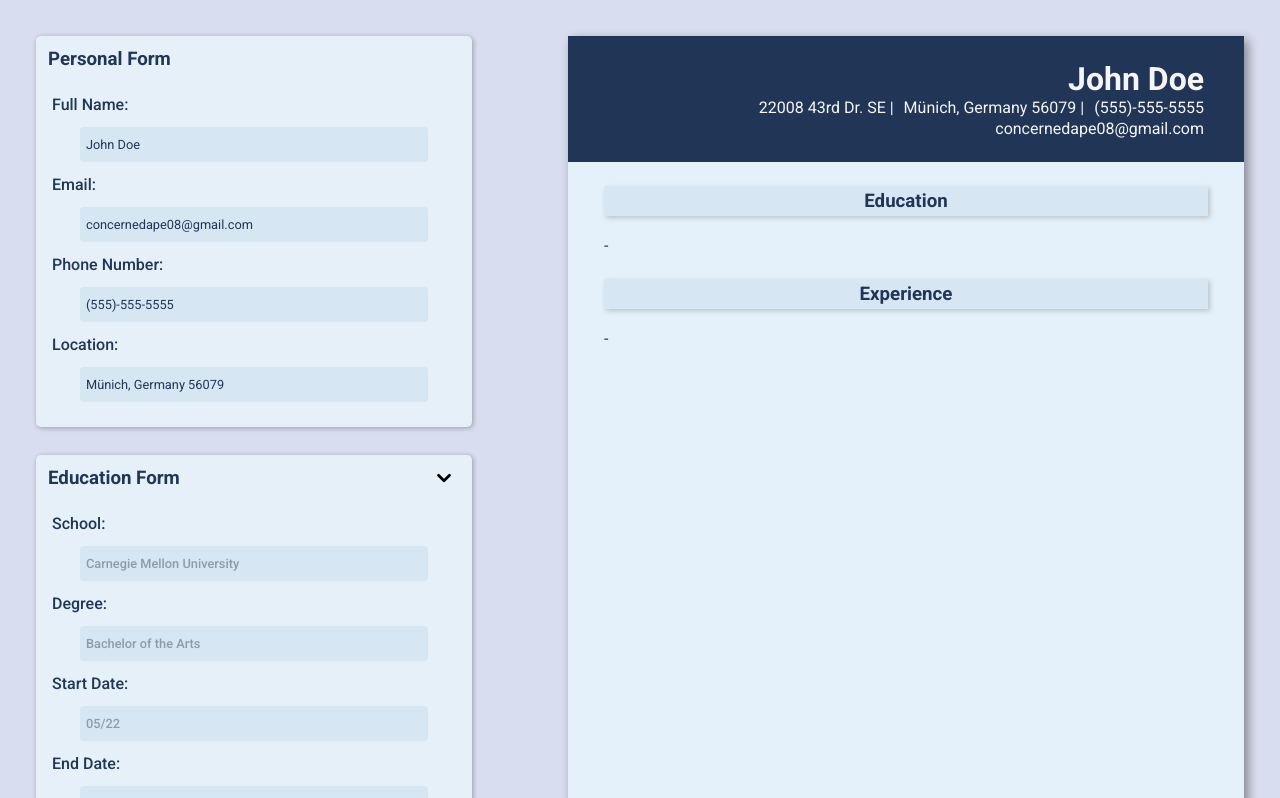
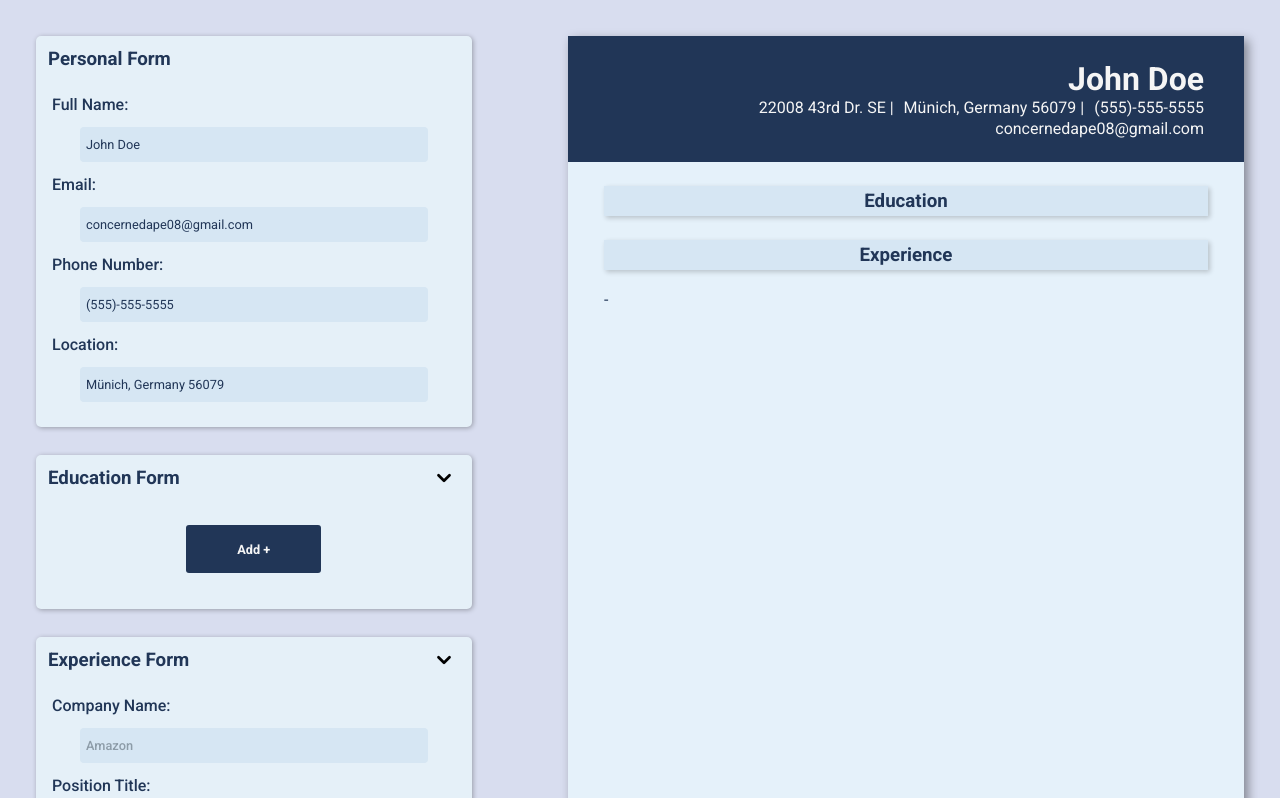
Before and after one commit to jpmunich/Odin-CV-Application, a React (Vite) app: page / in a window 1280 px wide. Shown: the top 798 px of the page. Built offline with nearby package versions, Linux system fonts and the light colour scheme.

Commit message:
Add ability to save multiple education instances

```diff
--- a/package.json
+++ b/package.json
@@ -11,7 +11,8 @@
   },
   "dependencies": {
     "react": "^18.3.1",
-    "react-dom": "^18.3.1"
+    "react-dom": "^18.3.1",
+    "uuid": "^10.0.0"
   },
   "devDependencies": {
     "@types/react": "^18.3.3",
--- a/src/components/Resume.jsx
+++ b/src/components/Resume.jsx
@@ -3,7 +3,7 @@ import EducationInformationResumeSection from './education-info/EducationInforma
 import ExperienceInformationResumeSection from './experience-info/ExperienceInformationResumeSection';
 import '../styles/Resume.css';
 
-function Resume({ personalInfo, educationInfo, experienceInfo }) {
+function Resume({ personalInfo, experienceInfo, educationUnits }) {
         return (
             <div className="resume-container">
                 <PersonalInformationResumeSection
@@ -13,11 +13,7 @@ function Resume({ personalInfo, educationInfo, experienceInfo }) {
                     location={personalInfo.location}
                 />
                 <EducationInformationResumeSection
-                    school={educationInfo.school}
-                    degree={educationInfo.degree}
-                    startDate={educationInfo.startDate}
-                    endDate={educationInfo.endDate}
-                    location={educationInfo.location}
+                    educationUnits={educationUnits}
                 />
                 <ExperienceInformationResumeSection
                     company={experienceInfo.company}
--- a/src/components/SyncedFormAndResume.jsx
+++ b/src/components/SyncedFormAndResume.jsx
@@ -1,8 +1,10 @@
 import { useState } from 'react';
 import { Resume } from "./Resume";
+import { v4 as uuidv4 } from 'uuid'; // package that generate unique keys
 import PersonalInformationForm from "./personal-info/PersonalInformationForm";
 import EducationInformationForm from "./education-info/EducationInformationForm";
 import ExperienceInformationForm from "./experience-info/ExperienceInformationForm";
+import ResumeInformationUnitEducation from './education-info/ResumeInformationUnitEducation';
 
 function SyncedFormAndResume() {
   const [personalInfo, setPersonalInfo] = useState({
@@ -13,22 +15,20 @@ function SyncedFormAndResume() {
     phone: "(555)-555-5555"
   });
 
-  const [educationInfo, setEducationInfo] = useState({
-    school: "",
-    degree: "",
-    startDate: "",
-    endDate: "",
-    location: ""
-  })
+  const [educationInfo, setEducationInfo] = useState([]);
+  const [selectedEducationUnit, setSelectedEducationUnit] = useState({});
+  const [queuedSelectedEducationUnit, setQueuedSelectedEducationUnit] = useState({});
+  const [isPreexistingEducationUnitSelected, setIsPreexistingEducationUnitSelected] = useState(false);
+  const [isEducationUnitSelected, setIsEducationUnitSelected] = useState(false);
+  const [educationUnitHeaders, setEducationUnitHeaders] = useState([]);
 
-  const [experienceInfo, setExperienceInfo] = useState({
-    company: "",
-    position: "",
-    startDate: "",
-    endDate: "",
-    location: "",
-    description: ""
-  })
+
+  const [experienceInfo, setExperienceInfo] = useState([{}]);
+  const [selectedExperienceUnit, setSelectedExperienceUnit] = useState({});
+  const [queuedSelectedExperienceUnit, setQueuedSelectedExperienceUnit] = useState({});
+  const [isExperienceUnitSelected, setIsExperienceUnitSelected] = useState(false);
+  const [isPreexistingExperienceUnitSelected, setIsPreexistingExperienceUnitSelected] = useState(false);
+  const [ExperienceUnitHeaders, setExperienceUnitHeaders] = useState([]);
 
   const handlePersonalInfoChange = (e) => {
     const property = e.target.id;
@@ -36,23 +36,153 @@ function SyncedFormAndResume() {
       ...personalInfo,
       [property]: e.target.value
     });
-  }
+  };
+
+  const handleSetIsPreexistingEducationUnitSelectedTrue = () => setIsPreexistingEducationUnitSelected(true);
+  const handleSetIsPreexistingEducationUnitSelectedFalse = () => setIsPreexistingEducationUnitSelected(false);
 
   const handleSaveEducation = () => {
     const schoolValue = document.getElementById("school").value;
-    const degreeValue = document.getElementById("degree").value;
-    const startDateValue = document.getElementById("education-start-date").value;
-    const endDateValue = document.getElementById("education-end-date").value;
-    const locationValue = document.getElementById("education-location").value;
 
-    setEducationInfo({
-      school: schoolValue,
-      degree: degreeValue,
-      startDate: startDateValue,
-      endDate: endDateValue,
-      location: locationValue
-    })
+    const unselectedEduUnits = educationInfo.filter(unit => {
+      return unit.school !== "" && unit !== selectedEducationUnit
+    });
+
+    if (!isPreexistingEducationUnitSelected) {
+      if (schoolValue !== "") {
+        setEducationInfo([
+          ...unselectedEduUnits,
+          queuedSelectedEducationUnit
+        ]);
+      };
+    } else {
+      if (schoolValue !== "") {
+        setEducationInfo([
+          ...unselectedEduUnits,
+          queuedSelectedEducationUnit
+        ]);
+      };
+    }
+  };
+
+  const handleSelectNewEducationUnit = (e) => {
+    setSelectedEducationUnit(educationInfo.find(unit => {
+      return unit.school === e.target.textContent;
+    }));
+    setQueuedSelectedEducationUnit(educationInfo.find(unit => {
+      return unit.school === e.target.textContent;
+    }));
   }
+
+  const eduSave = () => {
+    const schoolValue = document.getElementById("school").value;
+    const unselectedEduHeaders = educationUnitHeaders.filter(unit => {
+      return unit.school !== "" && unit.name !== selectedEducationUnit.school
+    });
+    console.log(isPreexistingEducationUnitSelected)
+
+    if (!isPreexistingEducationUnitSelected && schoolValue !== "") {
+        setEducationUnitHeaders([
+            ...educationUnitHeaders,
+            {
+                name: queuedSelectedEducationUnit.school
+            }
+        ])
+    } else {
+        setEducationUnitHeaders([
+            ...unselectedEduHeaders,
+            {
+              name: queuedSelectedEducationUnit.school,
+            }
+        ])
+    }
+    handleSetIsPreexistingEducationUnitSelectedFalse();
+    toggleIsEducationUnitSelected();
+}
+
+const eduSaves = educationUnitHeaders.map(unit => {
+    return (
+        <div
+            onClick={handleSelectNewEducationUnit}
+            key={uuidv4()}
+        >
+            <h3 onClick={() => {toggleIsEducationUnitSelected(); handleSetIsPreexistingEducationUnitSelectedTrue();}}
+                className='education-information-header-container'
+            >{unit.name}</h3>
+        </div>
+    );
+});
+
+  const toggleIsEducationUnitSelected = () => setIsEducationUnitSelected(!isEducationUnitSelected);
+
+  const updateInputValuesEducation = (e) => {
+    if (e.target.id === "school" || e.target.id === "degree") {
+      const property = e.target.id;
+      setQueuedSelectedEducationUnit({
+        ...queuedSelectedEducationUnit,
+        [property]: e.target.value
+      })
+    } else if (e.target.id === "education-start-date") {
+      setQueuedSelectedEducationUnit({
+        ...queuedSelectedEducationUnit,
+        startDate: e.target.value
+      })
+    } else if (e.target.id === "education-end-date") {
+      setQueuedSelectedEducationUnit({
+        ...queuedSelectedEducationUnit,
+        endDate: e.target.value
+      })
+    } else if (e.target.id === "education-location") {
+      setQueuedSelectedEducationUnit({
+        ...queuedSelectedEducationUnit,
+        location: e.target.value
+      })
+    }
+  }
+
+  const createEduUnit = () => {
+    setSelectedEducationUnit({
+      school: "",
+      degree: "",
+      startDate: "",
+      endDate: "",
+      location: ""
+      }
+    )
+
+    setQueuedSelectedEducationUnit({
+      school: "",
+      degree: "",
+      startDate: "",
+      endDate: "",
+      location: ""
+      }
+    )
+
+    setEducationInfo([
+        ...educationInfo,
+        {
+          school: "",
+          degree: "",
+          startDate: "",
+          endDate: "",
+          location: ""
+        }
+    ])
+  }
+
+  const ResumeInformationUnitsEducation = educationInfo.map(unit => {
+      return (
+          <ResumeInformationUnitEducation
+            key={uuidv4()}
+            school={unit.school}
+            degree={unit.degree}
+            startDate={unit.startDate}
+            endDate={unit.endDate}
+            location={unit.location}
+          />
+      );
+  });
 
   const handleSaveExperience = () => {
     const companyValue = document.getElementById("company").value;
@@ -62,33 +192,35 @@ function SyncedFormAndResume() {
     const locationValue = document.getElementById("experience-location").value;
     const descriptionValue = document.getElementById("experience-description").value;
 
-    setExperienceInfo({
+    setExperienceInfo([
+      ...experienceInfo,
+      {
       company: companyValue,
       position: positionValue,
       startDate: startDateValue,
       endDate: endDateValue,
       location: locationValue,
       description: descriptionValue
-    })
-  }
+    }]);
+  };
 
-  const handleCancelEducation = () => {
+  const handleDeleteEducation = () => {
     document.getElementById("school").value = "";
     document.getElementById("degree").value = "";
     document.getElementById("education-start-date").value = "";
     document.getElementById("education-end-date").value = "";
     document.getElementById("education-location").value = "";
 
-    setEducationInfo({
+    setEducationInfo([{
       school: "",
       degree: "",
       startDate: "",
       endDate: "",
       location: ""
-    })
-  }
+    }]);
+  };
 
-  const handleCancelExperience = () => {
+  const handleDeleteExperience = () => {
     document.getElementById("company").value = "";
     document.getElementById("position").value = "";
     document.getElementById("experience-start-date").value = "";
@@ -104,16 +236,39 @@ function SyncedFormAndResume() {
       location: "",
       description: ""
     })
-  }
+  };
 
   return (
     <div className="ui-container">
         <div className="form-container">
-            <PersonalInformationForm onChange={handlePersonalInfoChange} name={personalInfo.name} email={personalInfo.email} phone={personalInfo.phone} location={personalInfo.location} />
-            <EducationInformationForm onSave={handleSaveEducation} onCancel={handleCancelEducation}/>
-            <ExperienceInformationForm onSave={handleSaveExperience} onCancel={handleCancelExperience}/>
+            <PersonalInformationForm
+              onChange={handlePersonalInfoChange}
+              name={personalInfo.name}
+              email={personalInfo.email}
+              phone={personalInfo.phone}
+              location={personalInfo.location}
+            />
+            <EducationInformationForm
+              onSave={handleSaveEducation}
+              onDelete={handleDeleteEducation}
+              createEduUnit={createEduUnit}
+              inputValues={queuedSelectedEducationUnit}
+              onUpdateInputValues={updateInputValuesEducation}
+              isEducationUnitSelected={isEducationUnitSelected}
+              toggleIsEducationUnitSelected={toggleIsEducationUnitSelected}
+              eduSave={eduSave}
+              eduSaves={eduSaves}
+              />
+            <ExperienceInformationForm
+              onSave={handleSaveExperience}
+              onDelete={handleDeleteExperience}
+            />
         </div>
-      <Resume personalInfo={personalInfo} educationInfo={educationInfo} experienceInfo={experienceInfo}/>
+      <Resume
+        personalInfo={personalInfo}
+        experienceInfo={experienceInfo[0]}
+        educationUnits={ResumeInformationUnitsEducation}
+      />
     </div>
   );
 };
--- a/src/components/education-info/EducationInformationForm.jsx
+++ b/src/components/education-info/EducationInformationForm.jsx
@@ -1,53 +1,55 @@
 import { useState } from 'react';
+import { v4 as uuidv4 } from 'uuid'; // package that generate unique keys
+import EducationInformationFormUnit from './EducationInformationFormUnit';
+import EducationInformationResumeSection from './EducationInformationResumeSection';
+import chevronUp from '../../assets/chevrons/chevron-up.svg';
 import chevronDown from '../../assets/chevrons/chevron-down.svg';
-import chevronUp from '../../assets/chevrons/chevron-up.svg';
 
-function EducationInformationForm({ onSave, onCancel }) {
-    const [isActive, setIsActive] = useState(true);
-    const handleClick = () => {
-        setIsActive(!isActive);
-    }
+function EducationInformationForm({
+        onSave,
+        onDelete,
+        createEduUnit,
+        inputValues,
+        onUpdateInputValues,
+        isEducationUnitSelected,
+        toggleIsEducationUnitSelected,
+        eduSave,
+        eduSaves
+    }) {
 
-    if (isActive) {
+    const [isFormOpen, setisFormOpen] = useState(true)
+
+    const toggleActive = () => setisFormOpen(!isFormOpen)
+
+    if (isFormOpen && isEducationUnitSelected) {
         return (
-            <div className="education-information-form-container">
-                <div onClick={handleClick} className="education-information-header-container">
+            <EducationInformationFormUnit
+                onSave={onSave}
+                eduSave={eduSave}
+                onDelete={onDelete}
+                onCancel={toggleIsEducationUnitSelected}
+                onToggleActive={toggleActive}
+                inputValues={inputValues}
+                onUpdateInputValues={onUpdateInputValues}
+            />
+        );
+    } else if (isFormOpen && !isEducationUnitSelected) {
+        return (
+            <div className='education-information-form-container'>
+                <div onClick={toggleActive} className="education-information-header-container">
                     <h3>Education Form</h3>
                     <img src={chevronDown} alt="chevron" />
                 </div>
-                <form action="#">
-                    <label htmlFor="school">School:</label>
-                    <div className='education-information-input-container'>
-                        <input id="school" name="school" type="text" placeholder='Carnegie Mellon University'/>
-                    </div>
-                    <label htmlFor="degree">Degree:</label>
-                    <div className='education-information-input-container'>
-                        <input id="degree" name="degree" type="text" placeholder='Bachelor of the Arts'/>
-                    </div>
-                    <label htmlFor="education-start-date">Start Date:</label>
-                    <div className='education-information-input-container'>
-                        <input id="education-start-date" name="education-start-date" type="text" placeholder='05/22'/>
-                    </div>
-                    <label htmlFor="education-end-date">End Date:</label>
-                    <div className='education-information-input-container'>
-                        <input id="education-end-date" name="education-end-date" type="text" placeholder='present'/>
-                    </div>
-                    <label htmlFor="education-location">Location:</label>
-                    <div className='education-information-input-container'>
-                        <input className="bottom-of-form-input" id="education-location" name="location" type="text" placeholder='present'/>
-                    </div>
-                    <div className="button-container">
-                        <button className='delete-button' type="button">Delete</button>
-                        <button onClick={onCancel} className='cancel-button' type="button">Cancel</button>
-                        <button onClick={onSave} className='save-button' type="button">Save</button>
-                    </div>
-                </form>
+                <div>{eduSaves}</div>
+                <div className='add-education-section-button-container'>
+                    <button onClick={() => {toggleIsEducationUnitSelected(), createEduUnit()}} className='add-education-section-button'>Add +</button>
+                </div>
             </div>
         );
     } else {
         return (
             <div className='education-information-form-container'>
-                <div onClick={handleClick} className="education-information-header-container">
+                <div onClick={toggleActive} className="education-information-header-container">
                     <h3>Education Form</h3>
                     <img src={chevronUp} alt="chevron" />
                 </div>
--- /dev/null
+++ b/src/components/education-info/EducationInformationFormUnit.jsx
@@ -0,0 +1,44 @@
+import chevronDown from '../../assets/chevrons/chevron-down.svg';
+
+function EducationInformationFormUnit({ onSave, eduSave, onCancel, onDelete, onToggleActive, inputValues, onUpdateInputValues }) {
+    return (
+        <div className="education-information-form-container">
+            <div onClick={onToggleActive} className="education-information-header-container">
+                <h3>Education Form</h3>
+                <img src={chevronDown} alt="chevron" />
+            </div>
+            <form action="#">
+                <label htmlFor="school">School:</label>
+                <div className='education-information-input-container'>
+                    <input onChange={onUpdateInputValues} value={inputValues.school} id="school" name="school" type="text" placeholder='Carnegie Mellon University'/>
+                </div>
+                <label htmlFor="degree">Degree:</label>
+                <div className='education-information-input-container'>
+                    <input onChange={onUpdateInputValues} value={inputValues.degree} id="degree" name="degree" type="text" placeholder='Bachelor of the Arts'/>
+                </div>
+                <label htmlFor="education-start-date">Start Date:</label>
+                <div className='education-information-input-container'>
+                   <input onChange={onUpdateInputValues} value={inputValues.startDate} id="education-start-date" name="education-start-date" type="text" placeholder='05/22'/>
+                </div>
+                <label htmlFor="education-end-date">End Date:</label>
+                <div className='education-information-input-container'>
+                    <input onChange={onUpdateInputValues} value={inputValues.endDate} id="education-end-date" name="education-end-date" type="text" placeholder='present'/>
+                </div>
+                <label htmlFor="education-location">Location:</label>
+                <div className='education-information-input-container'>
+                    <input onChange={onUpdateInputValues} value={inputValues.location} className="bottom-of-form-input" id="education-location" name="location" type="text" placeholder='present'/>
+                </div>
+                <div className="button-container">
+                    <button onClick={onDelete} className='delete-button' type="button">Delete</button>
+                    <button onClick={onCancel} className='cancel-button' type="button">Cancel</button>
+                    <button onClick={() => {
+                            eduSave();
+                            onSave();
+                        }}  className='save-button' type="button">Save</button>
+                </div>
+            </form>
+        </div>
+    );
+}
+
+export default EducationInformationFormUnit;
--- a/src/components/education-info/EducationInformationResumeSection.jsx
+++ b/src/components/education-info/EducationInformationResumeSection.jsx
@@ -1,16 +1,8 @@
-import ResumeInformationUnitEducation from './ResumeInformationUnitEducation';
-
-function EducationInformationResumeSection({ school, degree, startDate, endDate, location }) {
+function EducationInformationResumeSection({ educationUnits }) {
     return (
         <section id="education-container">
             <h3>Education</h3>
-            <ResumeInformationUnitEducation
-                school={school}
-                degree={degree}
-                startDate={startDate}
-                endDate={endDate}
-                location={location}
-            />
+            <div>{educationUnits}</div>
         </section>
     );
 }
--- a/src/styles/Form.css
+++ b/src/styles/Form.css
@@ -67,7 +67,6 @@ textarea::placeholder {
   display: flex;
   justify-content: center;
   gap: 8px;
-  padding-bottom: 25px;
 }
 
 button {
@@ -86,3 +85,20 @@ button {
 button:hover {
   padding: 0 1.6em;
 }
+
+.add-education-section-button-container {
+  display: flex;
+  justify-content: center;
+}
+
+.add-education-section-button {
+  flex: unset;
+  width: 135px;
+  margin: 24px 36px 36px 36px;
+}
+
+.add-education-section-button:hover {
+  flex-grow: 0;
+  height: 60px;
+  width: 175px;
+}
```
Also changed, not shown: 1 other file (tests, documents, lock files or other folders).
